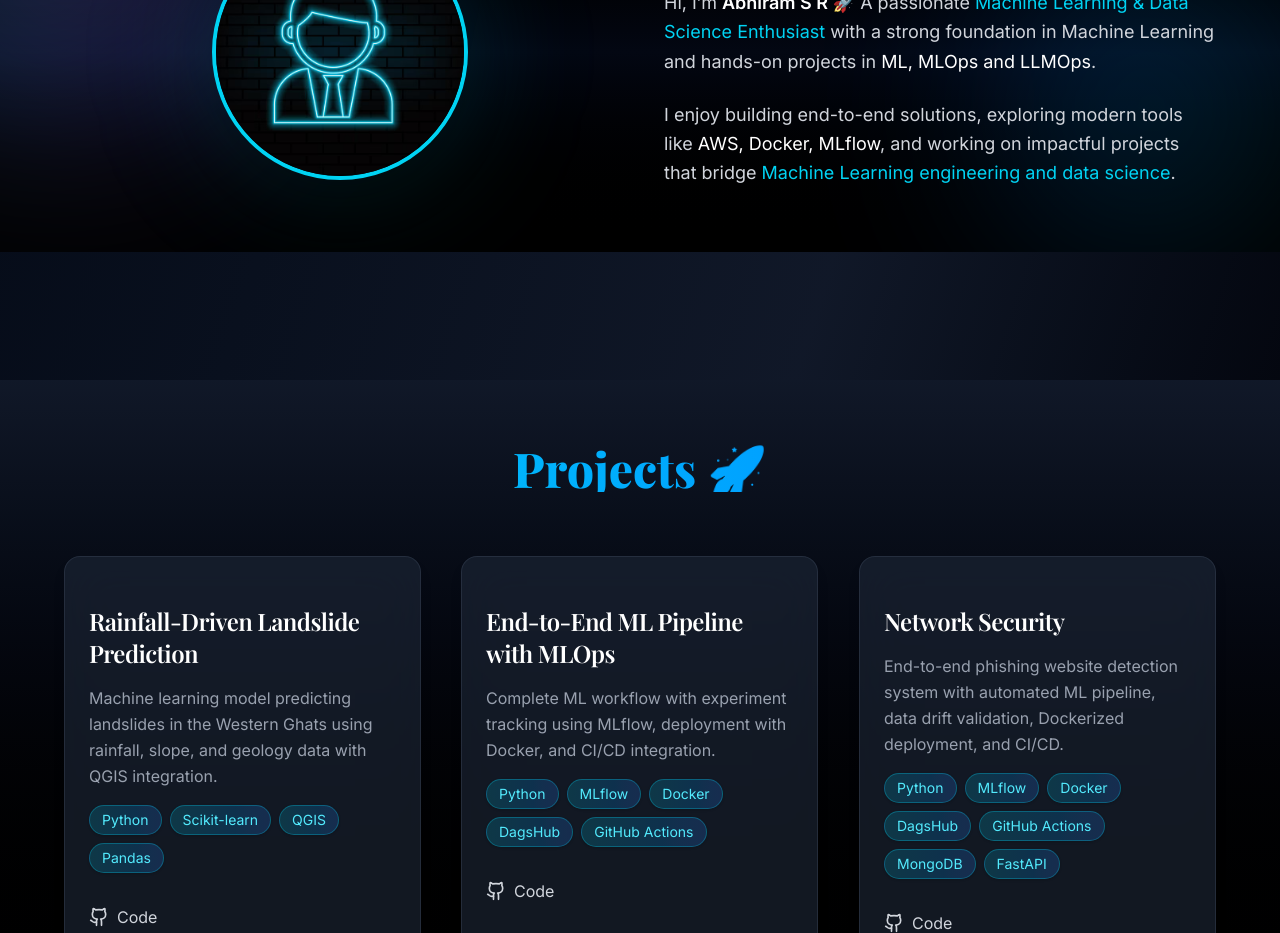
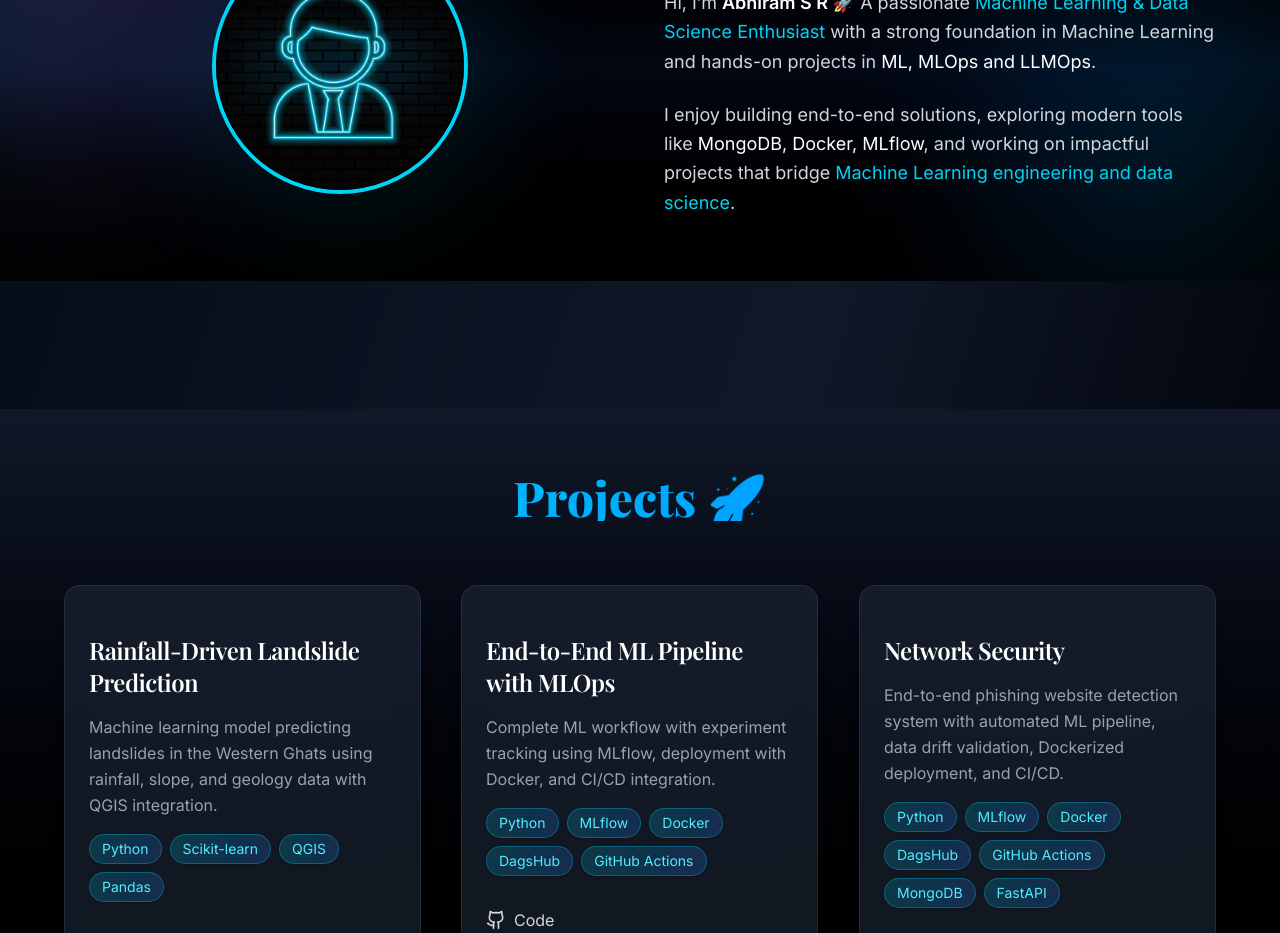
Before and after one commit to abhiramsr04/AbhiramSR-Portfolio, a Next.js app: page / in a window 1280 px wide. Shown: the part 1140-2073 px from the top of the page. Built offline with nearby package versions, Linux system fonts and the light colour scheme; a web font is replaced by a local one.

Commit message:
file updated

```diff
--- a/src/components/About.tsx
+++ b/src/components/About.tsx
@@ -68,7 +68,7 @@ export default function About() {
             className="text-lg leading-relaxed"
           >
             I enjoy building end-to-end solutions, exploring modern tools like{" "}
-            <span className="text-white">AWS, Docker, MLflow</span>, and
+            <span className="text-white">MongoDB, Docker, MLflow</span>, and
             working on impactful projects that bridge{" "}
             <span className="text-cyan-400">Machine Learning engineering and data science</span>.
           </motion.p>
```
